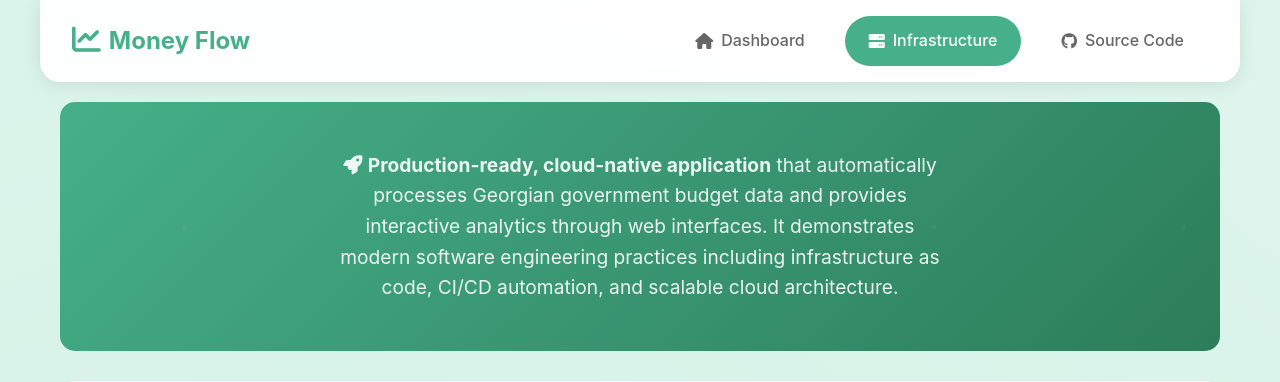
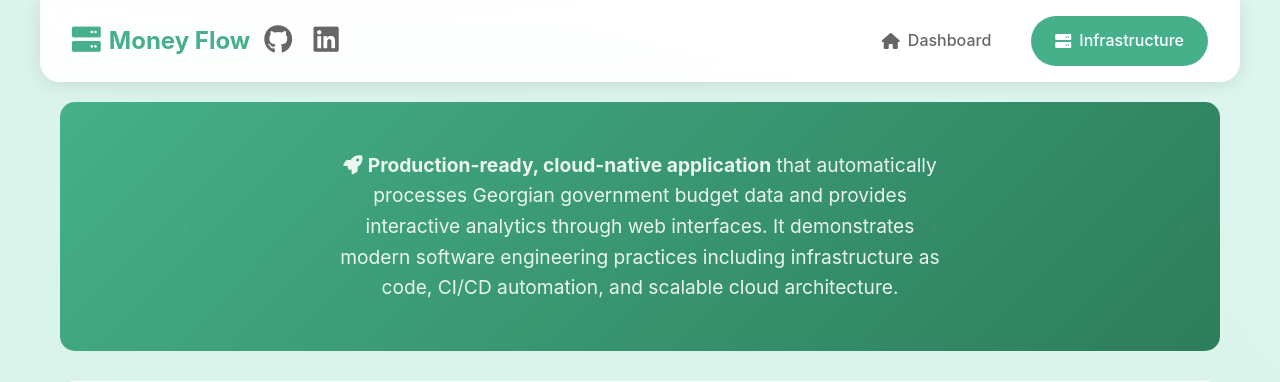
Before and after one commit to zelima/money-flow, a Flask app: page /infrastructure in a window 1280 px wide. Shown: the top 382 px of the page. Run offline with Flask 3, Linux system fonts and the light colour scheme.

Commit message:
Social media links

```diff
--- a/moneyflow-front/static/css/infrastructure.css
+++ b/moneyflow-front/static/css/infrastructure.css
@@ -54,6 +54,31 @@ body {
 .nav-links {
     display: flex;
     gap: 1rem;
+}
+
+.social-icons {
+    display: flex;
+    gap: 0.5rem;
+    align-items: center;
+}
+
+.social-link {
+    display: flex;
+    align-items: center;
+    justify-content: center;
+    width: 2.5rem;
+    height: 2.5rem;
+    text-decoration: none;
+    color: #666;
+    border-radius: 50%;
+    transition: all 0.3s ease;
+    font-size: 1.2rem;
+}
+
+.social-link:hover {
+    background: #f0f0f0;
+    color: #333;
+    transform: translateY(-2px);
 }
 
 .nav-link {
--- a/moneyflow-front/templates/infrastructure.html
+++ b/moneyflow-front/templates/infrastructure.html
@@ -13,8 +13,16 @@
         <!-- Navigation -->
         <nav class="navbar">
             <div class="nav-brand">
-                <i class="fas fa-chart-line"></i>
+                <i class="fas fa-server"></i>
                 <span>Money Flow</span>
+                <div class="social-icons">
+                    <a href="https://github.com/zelima/money-flow" class="social-link" target="_blank">
+                        <i class="fab fa-github"></i>
+                    </a>
+                    <a href="https://www.linkedin.com/in/irakli-mchedlishvili/" class="social-link" target="_blank">
+                        <i class="fab fa-linkedin"></i>
+                    </a>
+                </div>
             </div>
             <div class="nav-links">
                 <a href="/" class="nav-link">
@@ -24,10 +32,6 @@
                 <a href="/infrastructure" class="nav-link active">
                     <i class="fas fa-server"></i>
                     Infrastructure
-                </a>
-                <a href="https://github.com/zelima/money-flow" class="nav-link" target="_blank">
-                    <i class="fab fa-github"></i>
-                    Source Code
                 </a>
             </div>
         </nav>
```
Also changed, not shown: moneyflow-front/static/css/dashboard.css (+25 -0 lines), moneyflow-front/templates/dashboard.html (+9 -1 lines).
